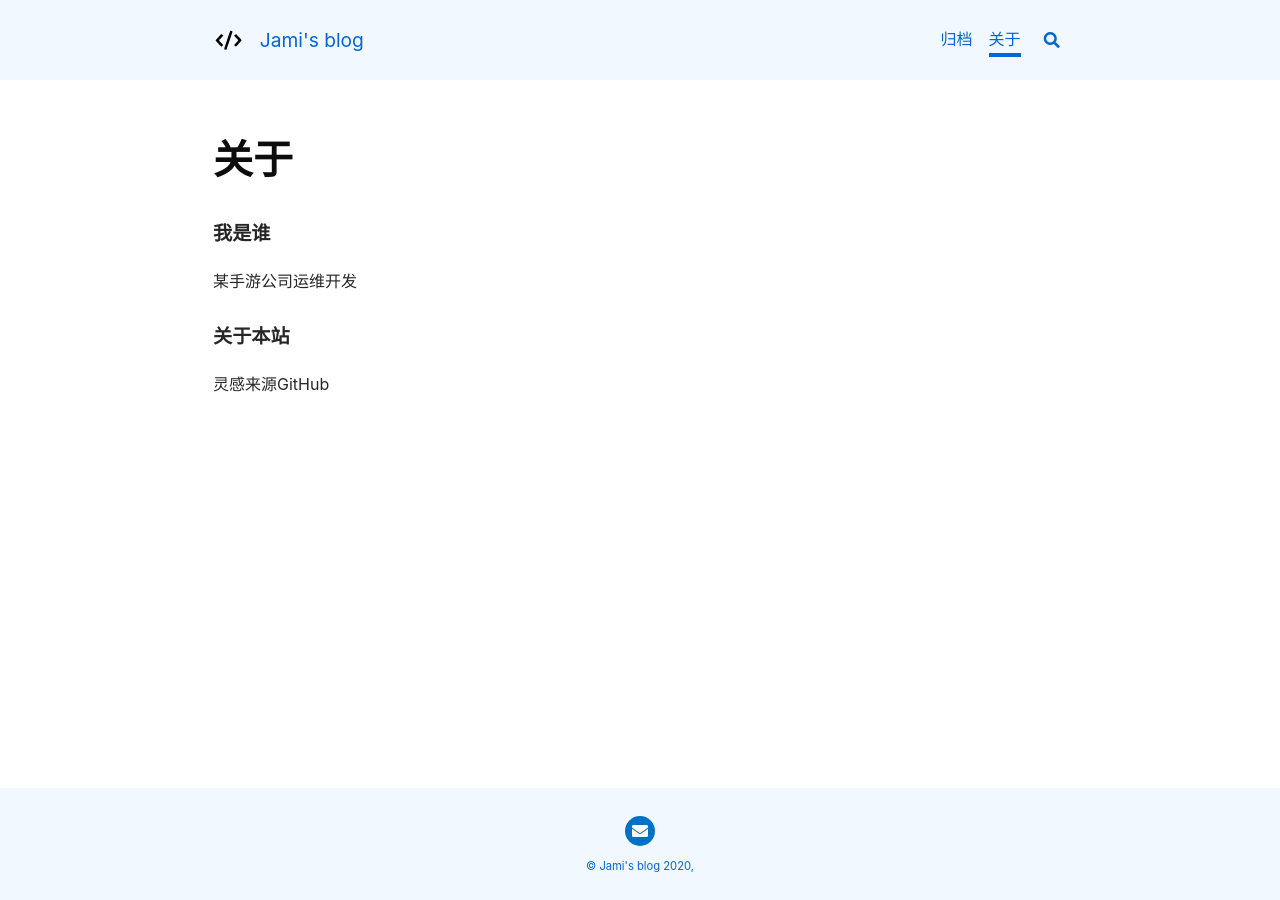
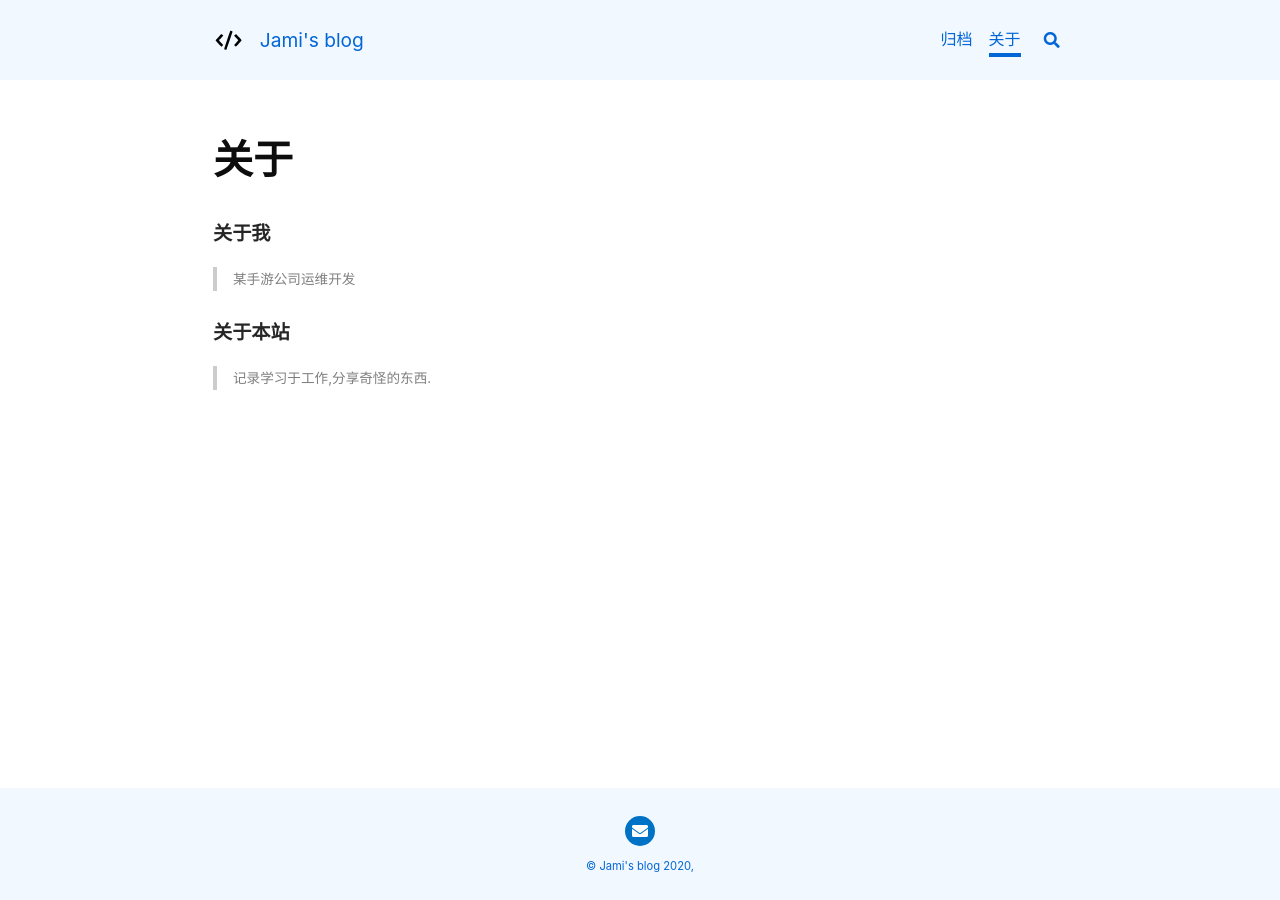
Before and after one commit to jijianming/jijianming.github.io, a Jekyll site: the page built from about.md, in a window 1280 px wide. Built offline with Jekyll 4.4.1, drawn with Linux system fonts in a browser that asks for light colours; nearby versions of some CDN libraries; comment, search, counter and statistics services are not loaded.

Commit message:
add 2020-03-31-学习笔记之初识Go语言.md

```diff
--- a/about.md
+++ b/about.md
@@ -25,10 +25,10 @@ titles:
   # @end locale config
 key: about
 ---
-#### 我是谁
+#### 关于我
 
-某手游公司运维开发
+> 某手游公司运维开发
 
 #### 关于本站
 
-灵感来源GitHub
+> 记录学习于工作,分享奇怪的东西.
```
